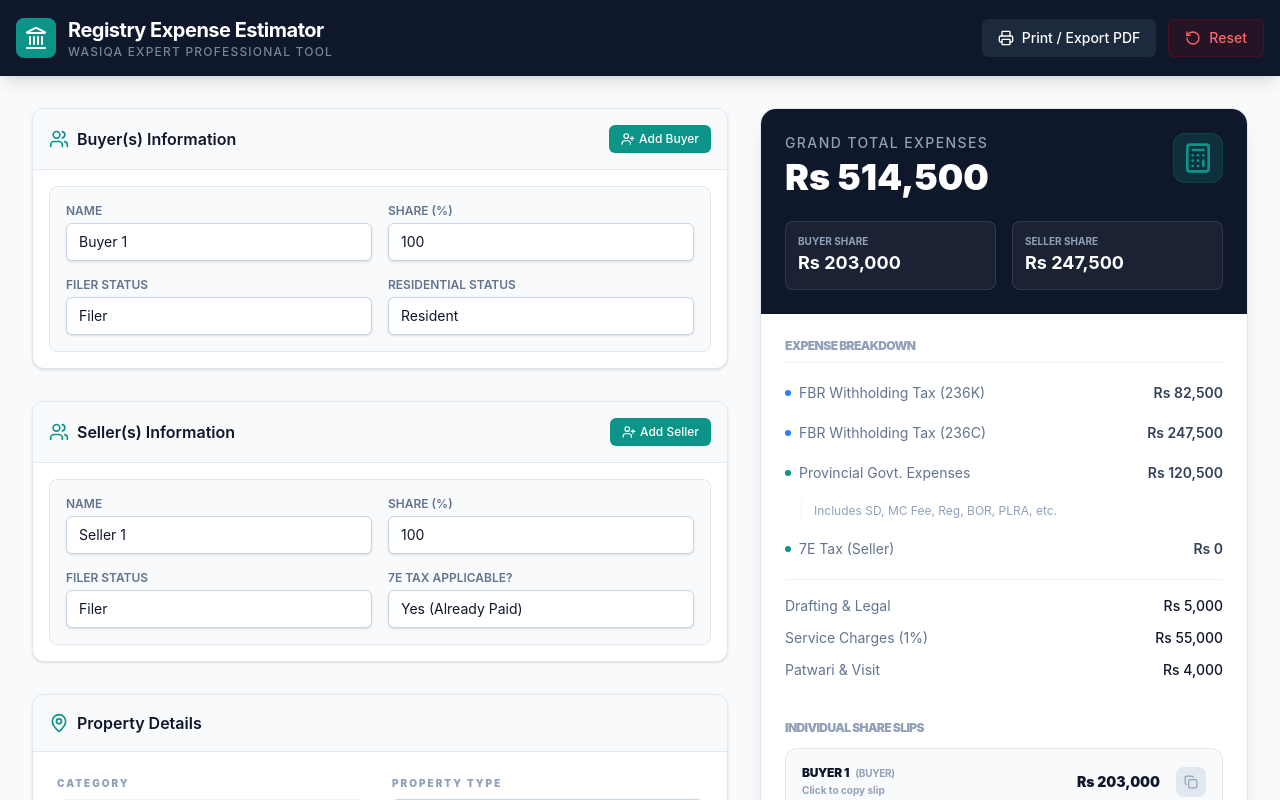
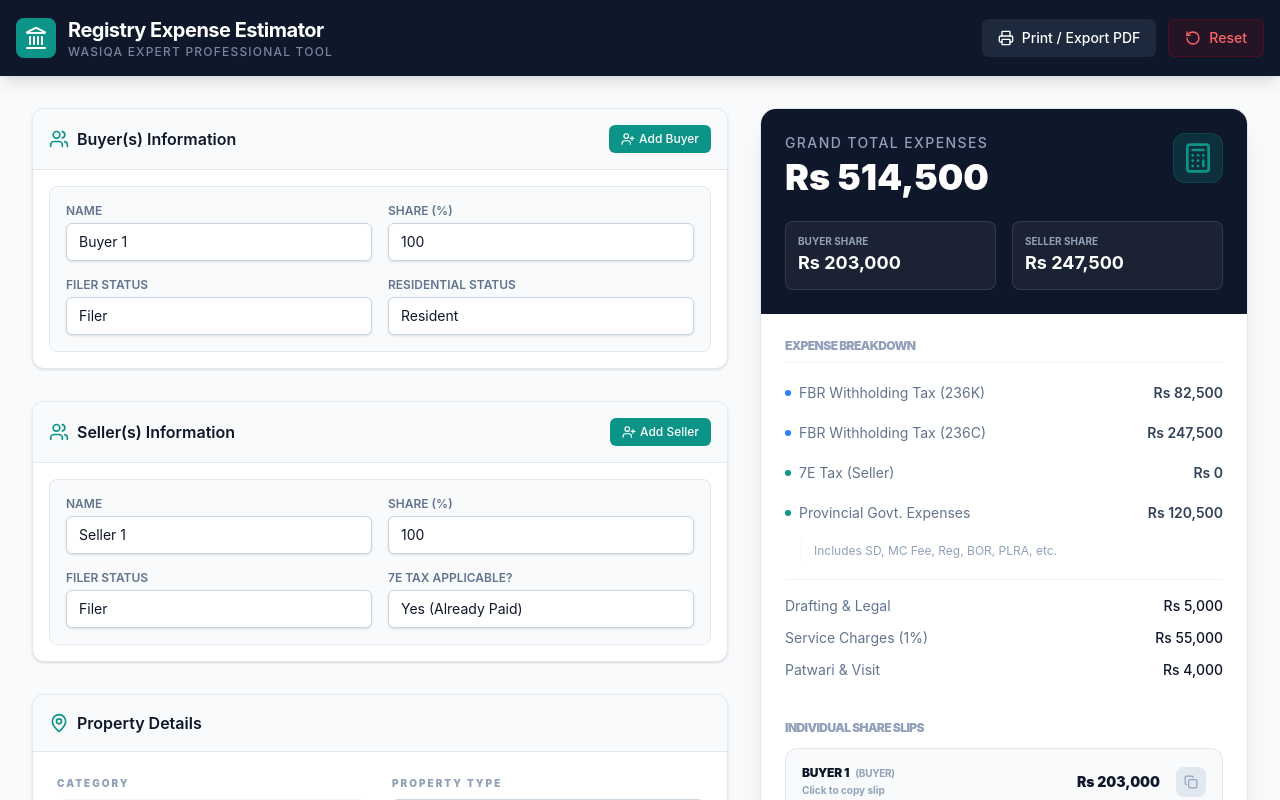
Before and after one commit to wasiqaexpert/Wasiqa-Expert, a React (Vite) app: page / in a window 1280 px wide. Shown: the top 800 px of the page. Built offline with nearby package versions, Linux system fonts and the light colour scheme.

Commit message:
feat: Add 7E Tax (Seller) to expense summary
Includes the calculation and display of the 7E tax for sellers within the expense summary section of the application. This provides users with a more comprehensive view of potential seller liabilities.

```diff
--- a/src/App.tsx
+++ b/src/App.tsx
@@ -970,6 +970,12 @@ export default function App() {
                       </span>
                     </div>
                     <div className="flex justify-between text-sm py-1">
+                      <span className="text-slate-500 flex items-center gap-2"><div className="w-1.5 h-1.5 rounded-full bg-accent"></div> 7E Tax (Seller)</span>
+                      <span className="font-semibold text-slate-700">
+                        {formatCurrency(calculations.sellerExpenses.reduce((a, b) => a + b.tax7E, 0))}
+                      </span>
+                    </div>
+                    <div className="flex justify-between text-sm py-1">
                       <span className="text-slate-500 flex items-center gap-2"><div className="w-1.5 h-1.5 rounded-full bg-accent"></div> Provincial Govt. Expenses</span>
                       <span className="font-semibold text-slate-700">
                         {formatCurrency(calculations.buyerExpenses.reduce((a, b) => a + b.totalProvincialExpenses, 0))}
@@ -977,12 +983,6 @@ export default function App() {
                     </div>
                     <div className="flex justify-between text-sm py-1 ml-4 border-l border-slate-100 pl-3">
                       <span className="text-xs text-slate-400">Includes SD, MC Fee, Reg, BOR, PLRA, etc.</span>
-                    </div>
-                    <div className="flex justify-between text-sm py-1">
-                      <span className="text-slate-500 flex items-center gap-2"><div className="w-1.5 h-1.5 rounded-full bg-accent"></div> 7E Tax (Seller)</span>
-                      <span className="font-semibold text-slate-700">
-                        {formatCurrency(calculations.sellerExpenses.reduce((a, b) => a + b.tax7E, 0))}
-                      </span>
                     </div>
                   </div>
 
```
